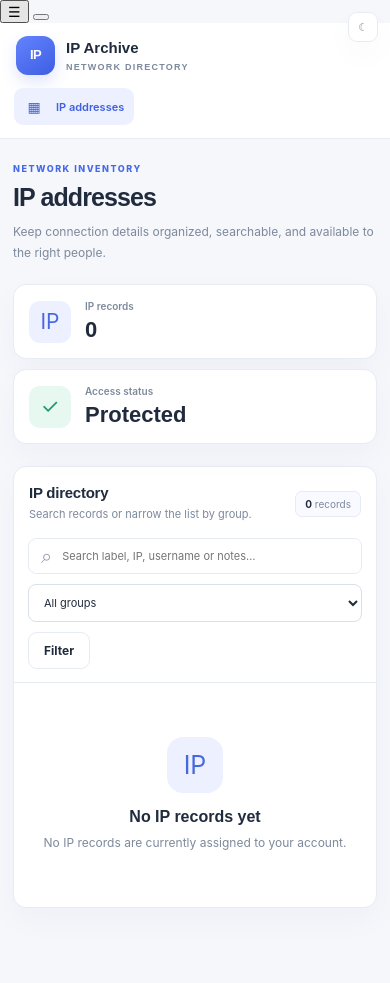
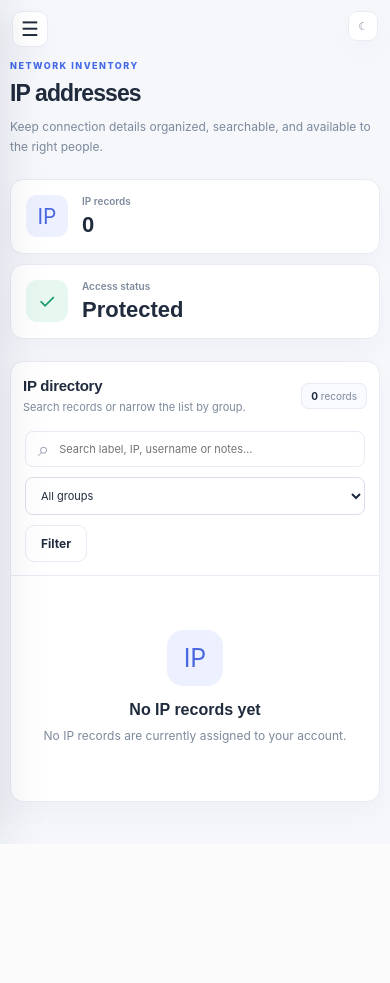
Before and after one commit to AmiRaiZo/IP-Management, a Flask app: page / in a window 390 px wide. After the commit the page ends 844 px from the top, so only its background shows below. Run offline with Flask 3, Linux system fonts and the light colour scheme; the visitor is signed in with stand-in values (Sample User, id 1); data comes from the database, SQL or seed files in the repository; data that the repository does not hold is empty; parts of the project's set-up code (start-up, migrations or seed data) failed here and were passed over.

Commit message:
Make navigation collapsible and improve mobile responsiveness

```diff
--- a/static/style.css
+++ b/static/style.css
@@ -192,3 +192,64 @@
 .inventory-panel .table-scroll td:nth-child(2) .record-name>span{display:block;width:100%;text-align:center}
 .inventory-panel .table-scroll td:nth-child(2) .record-name strong{display:block;width:100%;text-align:center}
 .inventory-panel .table-scroll .actions{justify-content:center}
+
+
+
+/* Collapsible navigation and responsive layout across desktop, tablet, and phones. */
+.sidebar{transition:transform .28s ease,width .28s ease;will-change:transform}
+.sidebar-toggle{position:fixed;top:16px;left:198px;z-index:1100;width:34px;height:34px;display:grid;place-items:center;border:1px solid var(--border);border-radius:10px;background:var(--surface);color:var(--text);box-shadow:var(--shadow);font-size:20px;line-height:1;transition:left .28s ease,background .15s}
+.sidebar-toggle:hover{background:var(--surface-2)}
+.sidebar-backdrop{display:none}
+.main-column{transition:margin-left .28s ease;min-width:0}
+body.sidebar-collapsed .sidebar{transform:translateX(-100%)}
+body.sidebar-collapsed .main-column{margin-left:0}
+body.sidebar-collapsed .sidebar-toggle{left:12px}
+@media(min-width:721px){
+  .sidebar-toggle{left:198px}
+  body.sidebar-collapsed .sidebar-toggle{left:12px}
+  .main-column{margin-left:246px}
+}
+@media(max-width:1050px) and (min-width:721px){
+  .sidebar-toggle{left:167px}
+  body.sidebar-collapsed .sidebar-toggle{left:12px}
+}
+@media(max-width:720px){
+  .sidebar{position:fixed!important;inset:0 auto 0 0!important;width:min(300px,86vw)!important;height:100dvh;padding:24px 16px 16px!important;border-right:1px solid var(--border)!important;border-bottom:0!important;overflow-y:auto;transform:translateX(-105%);z-index:1200;box-shadow:16px 0 45px #17233d20}
+  body.sidebar-open .sidebar{transform:translateX(0)}
+  body.sidebar-open{overflow:hidden}
+  .sidebar-toggle{top:11px;left:12px;width:36px;height:36px}
+  body.sidebar-open .sidebar-toggle{left:min(258px,calc(86vw - 42px));z-index:1300}
+  .sidebar-backdrop{position:fixed;inset:0;z-index:1150;background:#11182770;border:0;padding:0}
+  body.sidebar-open .sidebar-backdrop{display:block}
+  .sidebar .brand{padding:0 2px 28px}
+  .sidebar .nav-label,.sidebar .sidebar-bottom{display:flex}
+  .sidebar .nav-label{display:block}
+  .sidebar .nav-links{display:grid;overflow:visible}
+  .sidebar .nav-links a{height:42px;white-space:normal;padding:0 12px;font-size:12px}
+  .sidebar .nav-label-spaced{display:block}
+  .global-theme-toggle{top:11px;right:12px}
+  .main-column{margin-left:0!important;width:100%;min-width:0}
+  .container{width:calc(100% - 28px);max-width:100%;margin:64px auto 28px}
+  .page-heading h1{overflow-wrap:anywhere}
+  .panel,.stat-card,.setup-card,.login-card{min-width:0}
+  .panel-heading{flex-wrap:wrap}
+  .filters{min-width:0}
+  .form-grid,.admin-grid,.settings-layout,.security-setup{min-width:0}
+  input,select,textarea{max-width:100%}
+  .table-scroll{max-width:100%;overscroll-behavior-x:contain;-webkit-overflow-scrolling:touch}
+  .table-scroll table{min-width:760px}
+  .actions{flex-wrap:wrap}
+  .form-footer .actions .btn{max-width:100%;white-space:normal}
+  .update-card{min-width:0}
+}
+@media(max-width:420px){
+  .container{width:calc(100% - 20px);margin-top:60px}
+  .page-heading h1{font-size:23px}
+  .panel-heading{padding:15px 12px}
+  .record-count{white-space:normal}
+  .login-card{padding:20px}
+  .btn{white-space:normal}
+}
+@media(prefers-reduced-motion:reduce){
+  .sidebar,.main-column,.sidebar-toggle{transition:none!important}
+}
```
